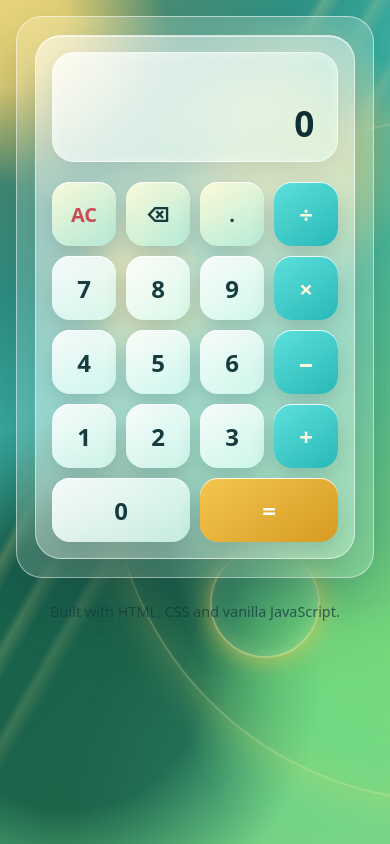
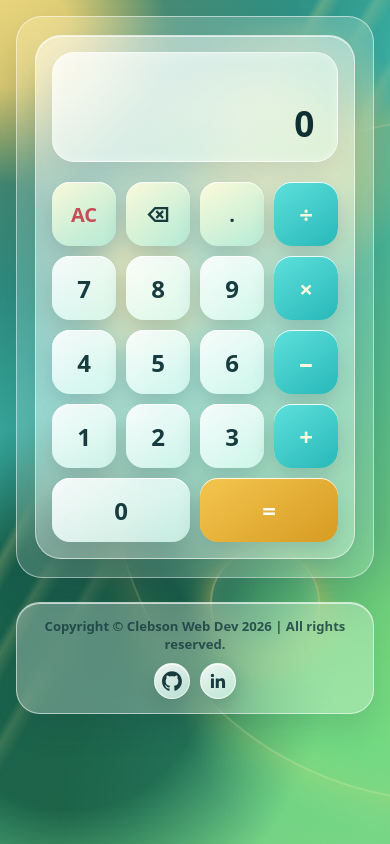
Before and after one commit to progritit/Calculator, a plain HTML site: page index.html in a window 390 px wide. Drawn offline with Linux system fonts and the light colour scheme.

Commit message:
Add responsive footer with social links

```diff
--- a/index.html
+++ b/index.html
@@ -67,8 +67,31 @@
             </section>
         </section>
 
-        <footer class="footer">
-            <p>Built with HTML, CSS and vanilla JavaScript.</p>
+        <footer class="site-footer">
+            <div class="footer-pill">
+                <p>
+                    Copyright © Clebson Web Dev <span id="currentYear"></span>
+                    | All rights reserved.
+                </p>
+
+                <div class="footer-socials">
+                    <a href="https://github.com/progritit" target="_blank" rel="noopener noreferrer"
+                        class="social-link github-link" aria-label="Visit Clebson's GitHub profile">
+                        <svg class="social-icon" xmlns="http://www.w3.org/2000/svg" viewBox="0 0 24 24" aria-hidden="true">
+                            <path
+                                d="M12 0.3C5.4 0.3 0 5.7 0 12.3c0 5.3 3.4 9.8 8.2 11.4 0.6 0.1 0.8-0.3 0.8-0.6v-2.1c-3.3 0.7-4-1.4-4-1.4-0.5-1.3-1.3-1.7-1.3-1.7-1.1-0.7 0.1-0.7 0.1-0.7 1.2 0.1 1.8 1.2 1.8 1.2 1.1 1.8 2.8 1.3 3.5 1 0.1-0.8 0.4-1.3 0.8-1.6-2.7-0.3-5.5-1.3-5.5-5.9 0-1.3 0.5-2.4 1.2-3.2-0.1-0.3-0.5-1.6 0.1-3.2 0 0 1-0.3 3.3 1.2 1-0.3 2-0.4 3-0.4s2.1 0.1 3 0.4c2.3-1.5 3.3-1.2 3.3-1.2 0.6 1.6 0.2 2.9 0.1 3.2 0.8 0.9 1.2 1.9 1.2 3.2 0 4.6-2.8 5.6-5.5 5.9 0.4 0.4 0.8 1.1 0.8 2.2v3.2c0 0.3 0.2 0.7 0.8 0.6 4.8-1.6 8.2-6.1 8.2-11.4C24 5.7 18.6 0.3 12 0.3z" />
+                        </svg>
+                    </a>
+
+                    <a href="https://www.linkedin.com/in/clebsoncosta" target="_blank" rel="noopener noreferrer"
+                        class="social-link linkedin-link" aria-label="Visit Clebson's LinkedIn profile">
+                        <svg class="social-icon" xmlns="http://www.w3.org/2000/svg" viewBox="0 0 24 24" aria-hidden="true">
+                            <path
+                                d="M20.45 20.45h-3.56v-5.57c0-1.33-.02-3.04-1.85-3.04-1.85 0-2.14 1.45-2.14 2.95v5.66H9.34V9h3.42v1.56h.05c.48-.9 1.64-1.85 3.37-1.85 3.6 0 4.27 2.37 4.27 5.46v6.28zM5.34 7.43a2.06 2.06 0 1 1 0-4.12 2.06 2.06 0 0 1 0 4.12zM7.12 20.45H3.56V9h3.56v11.45z" />
+                        </svg>
+                    </a>
+                </div>
+            </div>
         </footer>
     </main>
 
--- a/script.js
+++ b/script.js
@@ -305,3 +305,9 @@ document.addEventListener("keydown", (event) => {
         clearCalculator();
     }
 });
+
+const currentYear = document.querySelector("#currentYear");
+
+if (currentYear) {
+    currentYear.textContent = new Date().getFullYear();
+}
--- a/styles.css
+++ b/styles.css
@@ -285,13 +285,101 @@ h1 {
     grid-column: span 2;
 }
 
-/* Footer */
-.footer {
+.site-footer {
     position: relative;
     z-index: 1;
+    display: flex;
+    justify-content: center;
+}
+
+.footer-pill {
+    width: min(100%, 720px);
+    padding: 12px 18px;
+    display: flex;
+    justify-content: center;
+    align-items: center;
+    gap: 14px;
+
+    color: rgba(23, 60, 63, 0.82);
+    background: rgba(255, 255, 255, 0.28);
+    border: 1px solid rgba(255, 255, 255, 0.55);
+    border-radius: 999px;
+    box-shadow:
+        0 14px 30px rgba(23, 60, 63, 0.14),
+        inset 0 1px 0 rgba(255, 255, 255, 0.65);
+    backdrop-filter: blur(16px);
+}
+
+.footer-pill p {
+    font-size: 0.9rem;
+    font-weight: 600;
     text-align: center;
-    color: rgba(23, 60, 63, 0.76);
-    font-size: 0.9rem;
+    white-space: nowrap;
+}
+
+.footer-socials {
+    display: flex;
+    align-items: center;
+    gap: 10px;
+    flex-shrink: 0;
+}
+
+.social-link {
+    width: 38px;
+    height: 38px;
+    display: inline-flex;
+    justify-content: center;
+    align-items: center;
+
+    color: var(--color-dark);
+    background:
+        linear-gradient(145deg, rgba(255, 255, 255, 0.9), rgba(219, 255, 246, 0.68));
+    border: 1px solid rgba(255, 255, 255, 0.68);
+    border-radius: 50%;
+    box-shadow:
+        0 8px 18px rgba(23, 60, 63, 0.18),
+        inset 0 1px 0 rgba(255, 255, 255, 0.85);
+
+    transition:
+        transform 160ms ease,
+        box-shadow 160ms ease,
+        background 160ms ease,
+        color 160ms ease;
+}
+
+.social-link:hover {
+    transform: translateY(-3px);
+    color: #ffffff;
+    background:
+        linear-gradient(145deg, var(--color-teal), #28b8b8);
+    box-shadow:
+        0 14px 24px rgba(23, 60, 63, 0.24),
+        0 0 22px rgba(79, 212, 209, 0.34);
+}
+
+.social-link:active {
+    transform: translateY(1px) scale(0.96);
+}
+
+.social-link:focus-visible {
+    outline: 3px solid rgba(244, 198, 79, 0.9);
+    outline-offset: 4px;
+}
+
+.social-icon {
+    width: 20px;
+    height: 20px;
+    fill: currentColor;
+}
+
+.github-link:hover {
+    background:
+        linear-gradient(145deg, var(--color-deep), var(--color-dark));
+}
+
+.linkedin-link:hover {
+    background:
+        linear-gradient(145deg, #4fd4d1, #247f9f);
 }
 
 /* Tablet */
@@ -365,6 +453,26 @@ h1 {
     }
 }
 
+@media (max-width: 520px) {
+    .footer-pill {
+        padding: 14px 16px;
+        border-radius: 24px;
+        flex-direction: column;
+        gap: 10px;
+    }
+
+    .footer-pill p {
+        width: auto;
+        white-space: normal;
+        font-size: 0.82rem;
+    }
+
+    .social-link {
+        width: 36px;
+        height: 36px;
+    }
+}
+
 /* Very small screens */
 @media (max-width: 360px) {
     .key {
```
